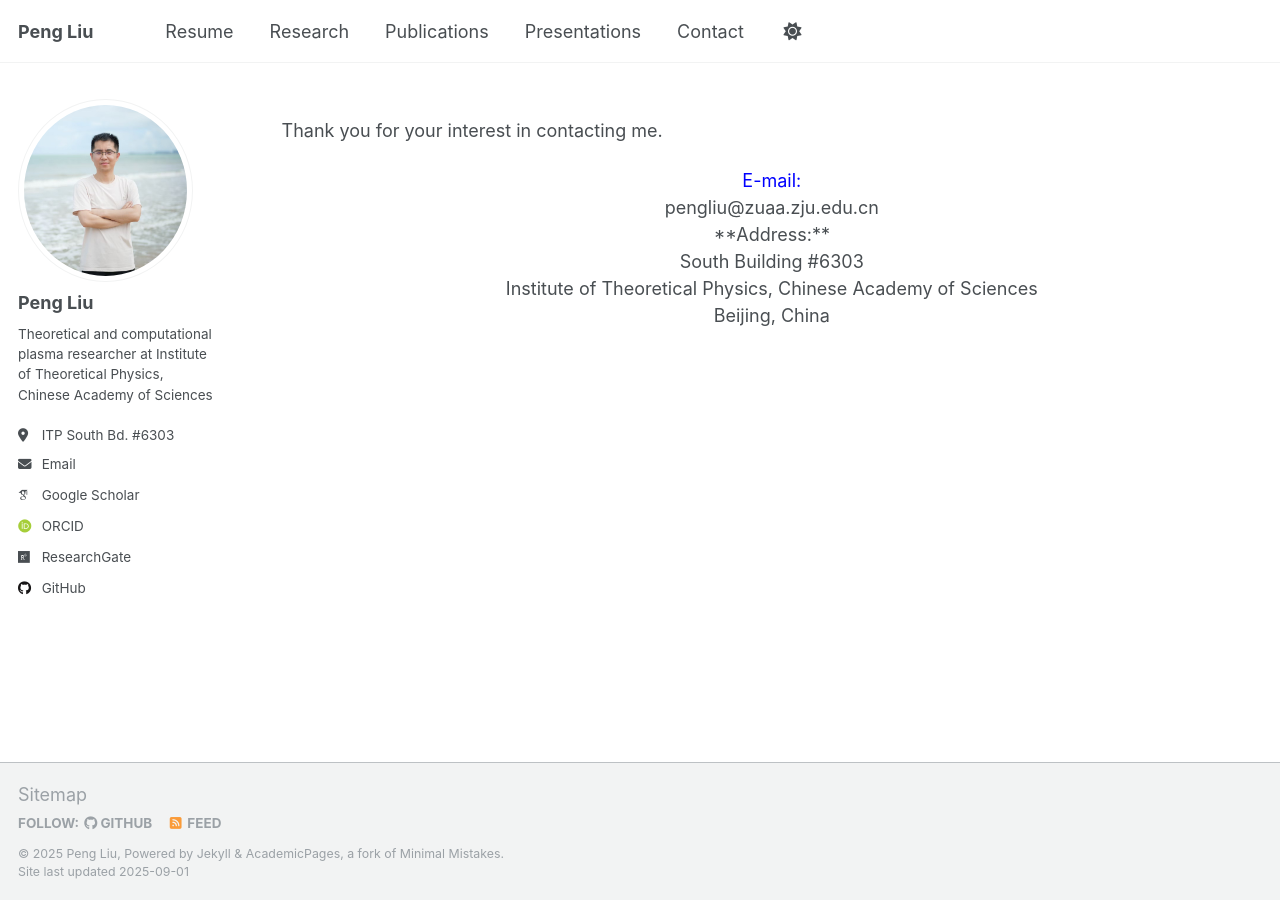
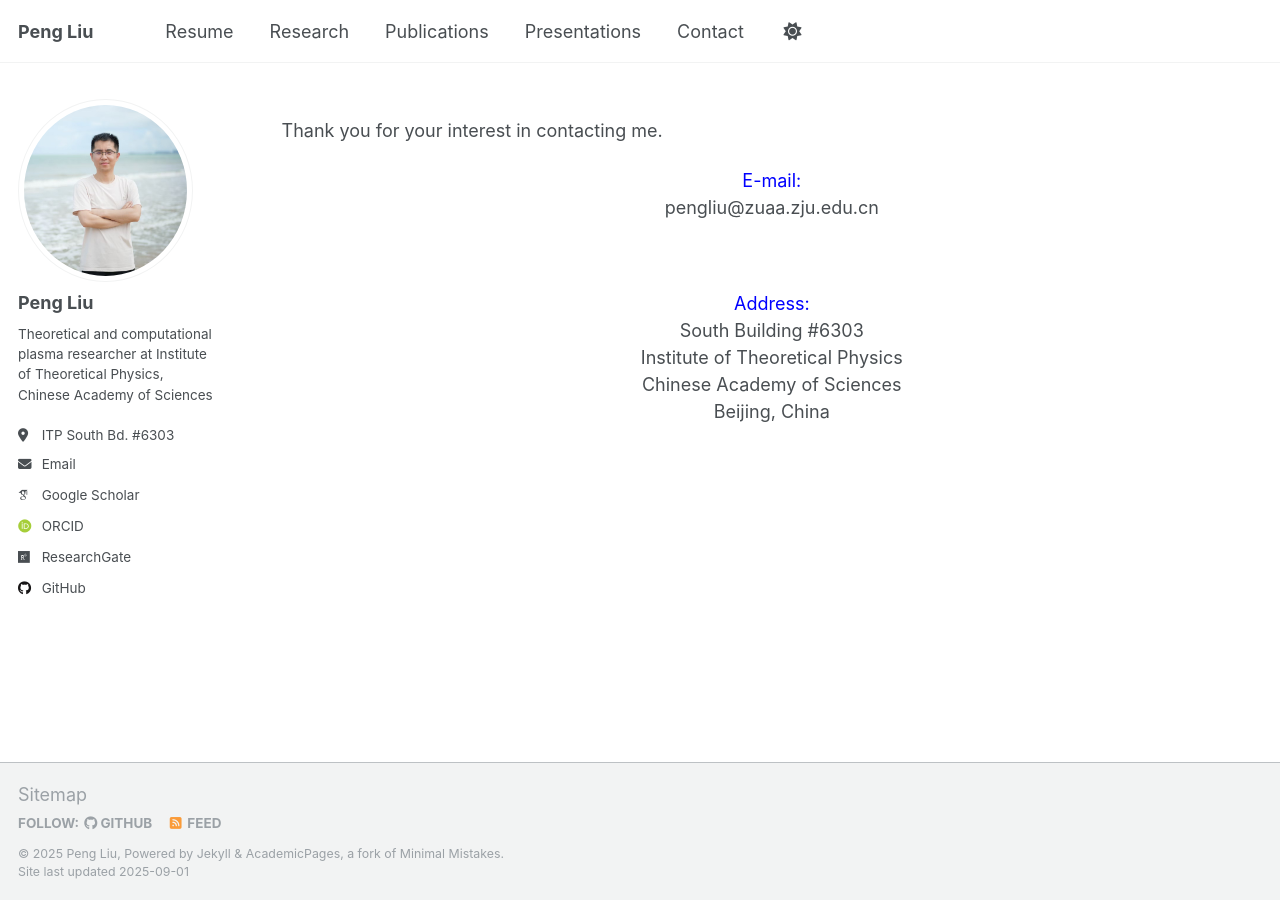
Before and after one commit to pliulfcuigithub/pliulfcuigithub.github.io, a Jekyll site: the page built from _pages/contact.md, in a window 1280 px wide. Built offline with Jekyll 4.4.1, drawn with Linux system fonts in a browser that asks for light colours; some web fonts are replaced.

Commit message:
Update contact.md

```diff
--- a/_pages/contact.md
+++ b/_pages/contact.md
@@ -12,10 +12,14 @@ Thank you for your interest in contacting me.
 
 <center> pengliu@zuaa.zju.edu.cn </center>
 
-<center> **Address:**</center>
+&nbsp;
+
+<center> <font color="blue"> Address: </font> </center>
 
 <center>  South Building #6303 </center>
 
-<center> Institute of Theoretical Physics, Chinese Academy of Sciences </center>
+<center> Institute of Theoretical Physics </center>
+
+<center>  Chinese Academy of Sciences </center>
 
 <center> Beijing, China </center>
```
